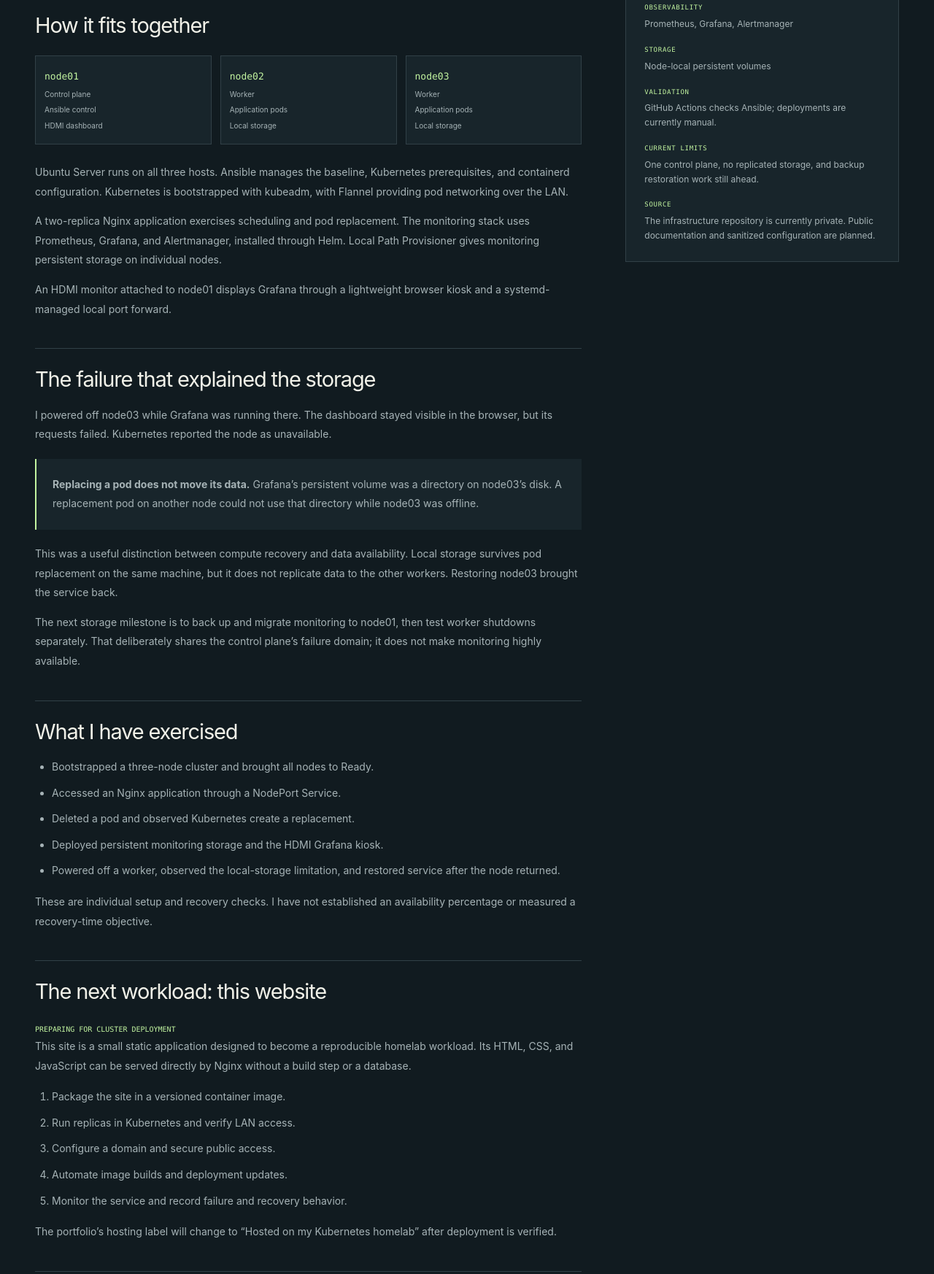
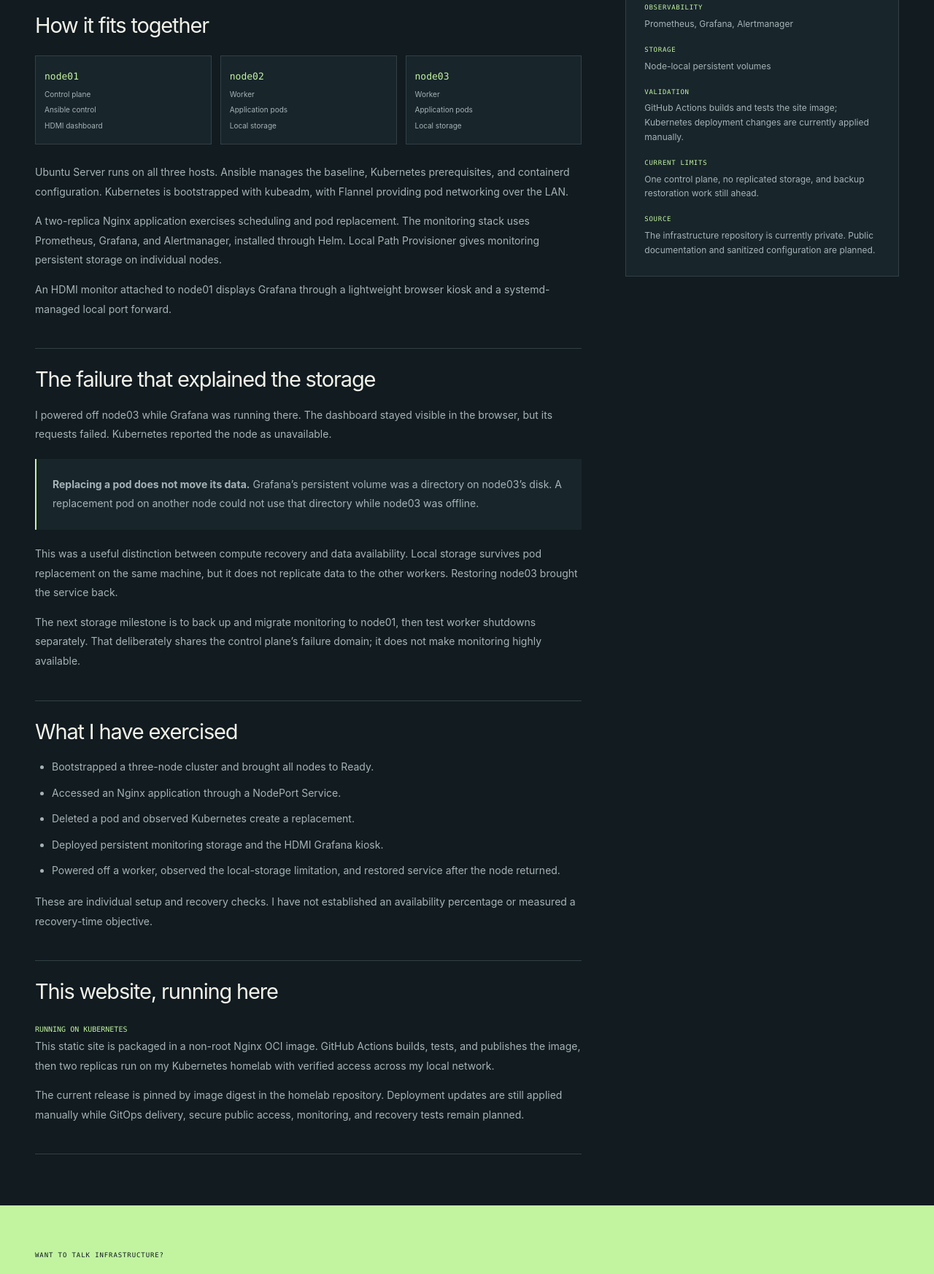
Before and after one commit to TolgaBilgis/portfolio-site, a plain HTML site: page homelab.html in a window 1280 px wide. Shown: the part 871-2617 px from the top of the page at 73% size. Drawn offline with Linux system fonts and the light colour scheme.

Commit message:
update homelab and index pages to reflect Kubernetes deployment status and hosting details

```diff
--- a/homelab.html
+++ b/homelab.html
@@ -20,8 +20,8 @@
         <section aria-labelledby="architecture"><h2 id="architecture">How it fits together</h2><div class="case-diagram" aria-label="Three nodes connected over Gigabit Ethernet"><div><strong>node01</strong><span>Control plane</span><span>Ansible control</span><span>HDMI dashboard</span></div><div><strong>node02</strong><span>Worker</span><span>Application pods</span><span>Local storage</span></div><div><strong>node03</strong><span>Worker</span><span>Application pods</span><span>Local storage</span></div></div><p>Ubuntu Server runs on all three hosts. Ansible manages the baseline, Kubernetes prerequisites, and containerd configuration. Kubernetes is bootstrapped with kubeadm, with Flannel providing pod networking over the LAN.</p><p>A two-replica Nginx application exercises scheduling and pod replacement. The monitoring stack uses Prometheus, Grafana, and Alertmanager, installed through Helm. Local Path Provisioner gives monitoring persistent storage on individual nodes.</p><p>An HDMI monitor attached to node01 displays Grafana through a lightweight browser kiosk and a systemd-managed local port forward.</p></section>
         <section aria-labelledby="failure"><h2 id="failure">The failure that explained the storage</h2><p>I powered off node03 while Grafana was running there. The dashboard stayed visible in the browser, but its requests failed. Kubernetes reported the node as unavailable.</p><div class="case-callout"><p><strong>Replacing a pod does not move its data.</strong> Grafana’s persistent volume was a directory on node03’s disk. A replacement pod on another node could not use that directory while node03 was offline.</p></div><p>This was a useful distinction between compute recovery and data availability. Local storage survives pod replacement on the same machine, but it does not replicate data to the other workers. Restoring node03 brought the service back.</p><p>The next storage milestone is to back up and migrate monitoring to node01, then test worker shutdowns separately. That deliberately shares the control plane’s failure domain; it does not make monitoring highly available.</p></section>
         <section aria-labelledby="verified"><h2 id="verified">What I have exercised</h2><ul><li>Bootstrapped a three-node cluster and brought all nodes to Ready.</li><li>Accessed an Nginx application through a NodePort Service.</li><li>Deleted a pod and observed Kubernetes create a replacement.</li><li>Deployed persistent monitoring storage and the HDMI Grafana kiosk.</li><li>Powered off a worker, observed the local-storage limitation, and restored service after the node returned.</li></ul><p>These are individual setup and recovery checks. I have not established an availability percentage or measured a recovery-time objective.</p></section>
-        <section aria-labelledby="site"><h2 id="site">The next workload: this website</h2><span class="case-status">PREPARING FOR CLUSTER DEPLOYMENT</span><p>This site is a small static application designed to become a reproducible homelab workload. Its HTML, CSS, and JavaScript can be served directly by Nginx without a build step or a database.</p><ol><li>Package the site in a versioned container image.</li><li>Run replicas in Kubernetes and verify LAN access.</li><li>Configure a domain and secure public access.</li><li>Automate image builds and deployment updates.</li><li>Monitor the service and record failure and recovery behavior.</li></ol><p>The portfolio’s hosting label will change to “Hosted on my Kubernetes homelab” after deployment is verified.</p></section>
-      </div><aside class="case-aside" aria-label="Project details"><h2>Lab notes</h2><p>Simple enough to understand. Real enough to fail.</p><dl><dt>Host automation</dt><dd>Ansible, Ubuntu Server, systemd</dd><dt>Runtime & orchestration</dt><dd>containerd, Kubernetes, kubeadm, Flannel</dd><dt>Observability</dt><dd>Prometheus, Grafana, Alertmanager</dd><dt>Storage</dt><dd>Node-local persistent volumes</dd><dt>Validation</dt><dd>GitHub Actions checks Ansible; deployments are currently manual.</dd><dt>Current limits</dt><dd>One control plane, no replicated storage, and backup restoration work still ahead.</dd><dt>Source</dt><dd>The infrastructure repository is currently private. Public documentation and sanitized configuration are planned.</dd></dl></aside></div>
+        <section aria-labelledby="site"><h2 id="site">This website, running here</h2><span class="case-status">RUNNING ON KUBERNETES</span><p>This static site is packaged in a non-root Nginx OCI image. GitHub Actions builds, tests, and publishes the image, then two replicas run on my Kubernetes homelab with verified access across my local network.</p><p>The current release is pinned by image digest in the homelab repository. Deployment updates are still applied manually while GitOps delivery, secure public access, monitoring, and recovery tests remain planned.</p></section>
+      </div><aside class="case-aside" aria-label="Project details"><h2>Lab notes</h2><p>Simple enough to understand. Real enough to fail.</p><dl><dt>Host automation</dt><dd>Ansible, Ubuntu Server, systemd</dd><dt>Runtime & orchestration</dt><dd>containerd, Kubernetes, kubeadm, Flannel</dd><dt>Observability</dt><dd>Prometheus, Grafana, Alertmanager</dd><dt>Storage</dt><dd>Node-local persistent volumes</dd><dt>Validation</dt><dd>GitHub Actions builds and tests the site image; Kubernetes deployment changes are currently applied manually.</dd><dt>Current limits</dt><dd>One control plane, no replicated storage, and backup restoration work still ahead.</dd><dt>Source</dt><dd>The infrastructure repository is currently private. Public documentation and sanitized configuration are planned.</dd></dl></aside></div>
     </main>
     <section class="contact-section"><div class="container"><div class="eyebrow">WANT TO TALK INFRASTRUCTURE?</div><a class="text-link" href="mailto:tolgabwork@gmail.com">tolgabwork@gmail.com <span aria-hidden="true">↗</span></a></div></section>
     <footer class="site-footer container"><a class="wordmark" href="index.html"><span class="brand-mark" aria-hidden="true">tb<span>.</span></span><span>© <span data-year>2026</span> Tolga Bilgis</span></a><a class="back-to-top" href="index.html#work">Back to projects ↗</a></footer>
```
Also changed, not shown: index.html (+1 -1 lines).
